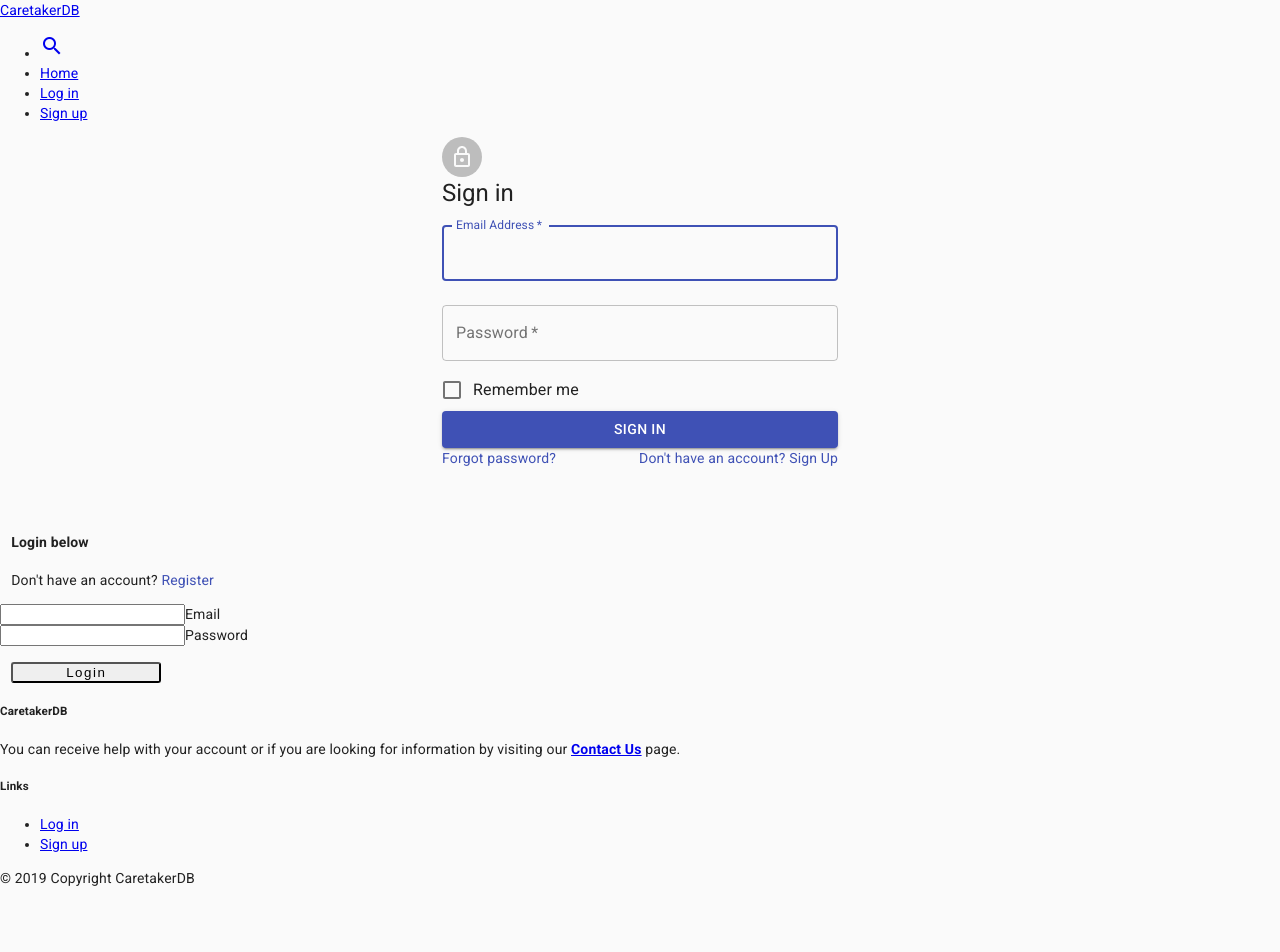
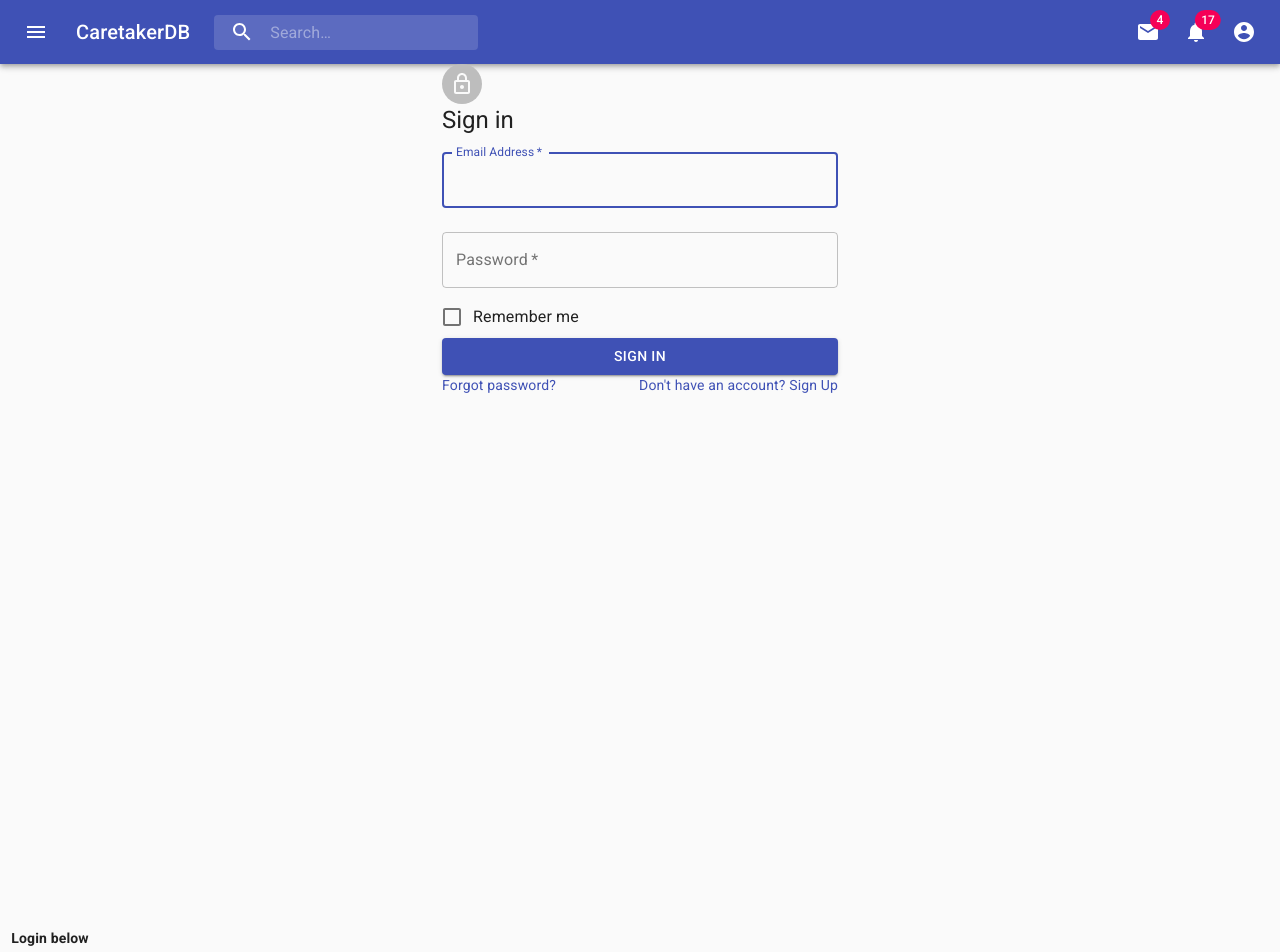
Before and after one commit to quiquemz/CaretakerDB, a React (Create React App) app in the folder client/: page /login in a window 1280 px wide. Shown: the top 952 px of the page. Before the commit the page ends 888 px from the top, so only its background shows below. Built offline with nearby package versions, Linux system fonts and the light colour scheme.

Commit message:
fix log in/log out and add material

```diff
--- a/client/src/App.js
+++ b/client/src/App.js
@@ -8,7 +8,7 @@
 import store from "./store";
 
 import Navbar from "./components/layout/Navbar";
-import Footer from "./components/layout/Footer";
+import StickyFooter from "./components/layout/Footer";
 import Landing from "./components/layout/Landing";
 import Register from "./components/auth/Register";
 import Login from "./components/auth/Login";
@@ -48,7 +48,7 @@
                 <PrivateRoute exact path="/dashboard" component={Dashboard} />
               </Switch>
             </main>
-            <Footer />
+            <StickyFooter />
         </Router>
       </Provider>
     );
--- a/client/src/components/auth/Login.js
+++ b/client/src/components/auth/Login.js
@@ -93,6 +93,7 @@
           Sign in
         </Typography>
         <form className={classes.form} onSubmit={this.onSubmit} noValidate>
+            <span>{errors.password}</span>
           <TextField
             variant="outlined"
             margin="normal"
--- a/client/src/components/layout/Footer.js
+++ b/client/src/components/layout/Footer.js
@@ -1,34 +1,49 @@
-import React, { Component } from "react";
-import { Link } from "react-router-dom";
-import authReducers from "../../reducers/authReducers";
+import React from 'react';
+import CssBaseline from '@material-ui/core/CssBaseline';
+import Typography from '@material-ui/core/Typography';
+import { makeStyles } from '@material-ui/core/styles';
+import Container from '@material-ui/core/Container';
+import Link from '@material-ui/core/Link';
 
-class Footer extends Component {
-    render() {
-      return (
-        <footer class="page-footer green">
-            <div class="container">
-            <div class="row">
-                <div class="col l6 s12">
-                <h5 class="white-text">CaretakerDB</h5>
-                <p class="grey-text text-lighten-4">You can receive help with your account or if you are looking for information
-                by visiting our <Link to="/" className="white-text"><strong>Contact Us</strong></Link> page.</p>
-                </div>
-                <div class="col l4 offset-l2 s12">
-                <h5 class="white-text">Links</h5>
-                <ul>
-                    <li><Link class="grey-text text-lighten-3" to="/login">Log in</Link></li>
-                    <li><Link class="grey-text text-lighten-3" to="/register">Sign up</Link></li>
-                </ul>
-                </div>
-            </div>
-            </div>
-            <div class="footer-copyright">
-            <div class="container">
-            &copy; 2019 Copyright CaretakerDB
-            </div>
-            </div>
-        </footer>
-      )}
+function Copyright() {
+  return (
+    <Typography variant="body2" color="textSecondary" align="center">
+      {'Copyright © '}
+      <Link color="inherit" href="https://material-ui.com/">
+        CaretakerDB
+      </Link>{' '}
+      {new Date().getFullYear()}
+      {'.'}
+    </Typography>
+  );
 }
 
-export default Footer;
+const useStyles = makeStyles(theme => ({
+  root: {
+    display: 'flex',
+    flexDirection: 'column',
+    minHeight: '100vh',
+  },
+  main: {
+    marginTop: theme.spacing(8),
+    marginBottom: theme.spacing(2),
+  },
+  footer: {
+    padding: theme.spacing(2),
+    marginTop: 'auto',
+    backgroundColor: 'white',
+  },
+}));
+
+export default function StickyFooter() {
+  const classes = useStyles();
+
+  return (
+      <footer className={classes.footer}>
+        <Container maxWidth="sm">
+          <Typography variant="body1">Welcome to CaretakerDB, use the menu to find everything you need.</Typography>
+          <Copyright />
+        </Container>
+      </footer>
+  );
+}
--- a/client/src/components/layout/Navbar.js
+++ b/client/src/components/layout/Navbar.js
@@ -1,24 +1,250 @@
 import React, { Component } from "react";
-import { Link, withRouter } from "react-router-dom";
+import { withRouter } from "react-router-dom";
 import PropTypes from "prop-types";
 import { connect } from "react-redux";
-class Navbar extends Component {
-  render() {
-    return (
-          <nav>
-            <div className="nav-wrapper green">
-                <Link to="/" className="brand-logo">CaretakerDB</Link>
-                <ul id="nav-mobile" className="right hide-on-med-and-down">
-                    <li><Link to="#"><i class="material-icons">search</i></Link></li>
-                    <li><Link to="/dashboard">Home</Link></li>
-                    {this.props.auth.isAuthenticated ? <li><Link>{this.props.auth.user.name.split(" ")[0]}</Link></li> : <></>}
-                    {!this.props.auth.isAuthenticated ? <li><Link to="/login">Log in</Link></li> : <></>}
-                    {!this.props.auth.isAuthenticated ? <li><Link to="/register">Sign up</Link></li> : <></>}
-                </ul>
+import { fade, makeStyles } from '@material-ui/core/styles';
+import AppBar from '@material-ui/core/AppBar';
+import Link from '@material-ui/core/Link';
+import Toolbar from '@material-ui/core/Toolbar';
+import IconButton from '@material-ui/core/IconButton';
+import Typography from '@material-ui/core/Typography';
+import InputBase from '@material-ui/core/InputBase';
+import Badge from '@material-ui/core/Badge';
+import MenuItem from '@material-ui/core/MenuItem';
+import Menu from '@material-ui/core/Menu';
+import MenuIcon from '@material-ui/icons/Menu';
+import SearchIcon from '@material-ui/icons/Search';
+import AccountCircle from '@material-ui/icons/AccountCircle';
+import MailIcon from '@material-ui/icons/Mail';
+import NotificationsIcon from '@material-ui/icons/Notifications';
+import MoreIcon from '@material-ui/icons/MoreVert';
+import { logoutUser } from "../../actions/authActions";
+
+const useStyles = makeStyles(theme => ({
+  grow: {
+    flexGrow: 1,
+  },
+  menuButton: {
+    marginRight: theme.spacing(2),
+  },
+  title: {
+    display: 'none',
+    [theme.breakpoints.up('sm')]: {
+      display: 'block',
+    },
+  },
+  search: {
+    position: 'relative',
+    borderRadius: theme.shape.borderRadius,
+    backgroundColor: fade(theme.palette.common.white, 0.15),
+    '&:hover': {
+      backgroundColor: fade(theme.palette.common.white, 0.25),
+    },
+    marginRight: theme.spacing(2),
+    marginLeft: 0,
+    width: '100%',
+    [theme.breakpoints.up('sm')]: {
+      marginLeft: theme.spacing(3),
+      width: 'auto',
+    },
+  },
+  searchIcon: {
+    width: theme.spacing(7),
+    height: '100%',
+    position: 'absolute',
+    pointerEvents: 'none',
+    display: 'flex',
+    alignItems: 'center',
+    justifyContent: 'center',
+  },
+  inputRoot: {
+    color: 'inherit',
+  },
+  inputInput: {
+    padding: theme.spacing(1, 1, 1, 7),
+    transition: theme.transitions.create('width'),
+    width: '100%',
+    [theme.breakpoints.up('md')]: {
+      width: 200,
+    },
+  },
+  sectionDesktop: {
+    display: 'none',
+    [theme.breakpoints.up('md')]: {
+      display: 'flex',
+    },
+  },
+  sectionMobile: {
+    display: 'flex',
+    [theme.breakpoints.up('md')]: {
+      display: 'none',
+    },
+  },
+}));
+
+export function Navbar(props) {
+  const classes = useStyles();
+  const [anchorEl, setAnchorEl] = React.useState(null);
+  const [mobileMoreAnchorEl, setMobileMoreAnchorEl] = React.useState(null);
+
+  const isMenuOpen = Boolean(anchorEl);
+  const isMobileMenuOpen = Boolean(mobileMoreAnchorEl);
+
+  const handleProfileMenuOpen = event => {
+    setAnchorEl(event.currentTarget);
+  };
+
+  const handleMobileMenuClose = () => {
+    setMobileMoreAnchorEl(null);
+  };
+
+  const handleMenuClose = () => {
+    setAnchorEl(null);
+    handleMobileMenuClose();
+  };
+
+  const handleMobileMenuOpen = event => {
+    setMobileMoreAnchorEl(event.currentTarget);
+  };
+
+  const onLogoutClick = e => {
+    e.preventDefault();
+    handleMenuClose();
+    props.logoutUser();
+  };
+
+  const menuId = 'primary-search-account-menu';
+  const renderMenu = (
+    <Menu
+      anchorEl={anchorEl}
+      anchorOrigin={{ vertical: 'top', horizontal: 'right' }}
+      id={menuId}
+      keepMounted
+      transformOrigin={{ vertical: 'top', horizontal: 'right' }}
+      open={isMenuOpen}
+      onClose={handleMenuClose}
+    >
+      {props.auth.isAuthenticated ?
+      <>
+      <MenuItem onClick={handleMenuClose}>Profile</MenuItem>
+      <MenuItem onClick={handleMenuClose}>My account</MenuItem>
+      <MenuItem onClick={onLogoutClick}>Log out</MenuItem>
+      </>
+      :
+      <MenuItem onClick={handleMenuClose}><Link href="/login">Log in</Link></MenuItem>
+      }
+    </Menu>
+  );
+
+  const mobileMenuId = 'primary-search-account-menu-mobile';
+  const renderMobileMenu = (
+    <Menu
+      anchorEl={mobileMoreAnchorEl}
+      anchorOrigin={{ vertical: 'top', horizontal: 'right' }}
+      id={mobileMenuId}
+      keepMounted
+      transformOrigin={{ vertical: 'top', horizontal: 'right' }}
+      open={isMobileMenuOpen}
+      onClose={handleMobileMenuClose}
+    >
+      <MenuItem>
+        <IconButton aria-label="show 4 new mails" color="inherit">
+          <Badge badgeContent={4} color="secondary">
+            <MailIcon />
+          </Badge>
+        </IconButton>
+        <p>Messages</p>
+      </MenuItem>
+      <MenuItem>
+        <IconButton aria-label="show 11 new notifications" color="inherit">
+          <Badge badgeContent={11} color="secondary">
+            <NotificationsIcon />
+          </Badge>
+        </IconButton>
+        <p>Notifications</p>
+      </MenuItem>
+      <MenuItem onClick={handleProfileMenuOpen}>
+        <IconButton
+          aria-label="account of current user"
+          aria-controls="primary-search-account-menu"
+          aria-haspopup="true"
+          color="inherit"
+        >
+          <AccountCircle />
+        </IconButton>
+        <p>Profile</p>
+      </MenuItem>
+    </Menu>
+  );
+
+  return (
+    <div className={classes.grow}>
+      <AppBar position="static">
+        <Toolbar>
+          <IconButton
+            edge="start"
+            className={classes.menuButton}
+            color="inherit"
+            aria-label="open drawer"
+          >
+            <MenuIcon />
+          </IconButton>
+          <Typography className={classes.title} variant="h6" noWrap>
+            CaretakerDB
+          </Typography>
+          <div className={classes.search}>
+            <div className={classes.searchIcon}>
+              <SearchIcon />
             </div>
-          </nav>
-    );
-  }
+            <InputBase
+              placeholder="Search…"
+              classes={{
+                root: classes.inputRoot,
+                input: classes.inputInput,
+              }}
+              inputProps={{ 'aria-label': 'search' }}
+            />
+          </div>
+          <div className={classes.grow} />
+          <div className={classes.sectionDesktop}>
+            <IconButton aria-label="show 4 new mails" color="inherit">
+              <Badge badgeContent={4} color="secondary">
+                <MailIcon />
+              </Badge>
+            </IconButton>
+            <IconButton aria-label="show 17 new notifications" color="inherit">
+              <Badge badgeContent={17} color="secondary">
+                <NotificationsIcon />
+              </Badge>
+            </IconButton>
+            <IconButton
+              edge="end"
+              aria-label="account of current user"
+              aria-controls={menuId}
+              aria-haspopup="true"
+              onClick={handleProfileMenuOpen}
+              color="inherit"
+            >
+              <AccountCircle />
+            </IconButton>
+          </div>
+          <div className={classes.sectionMobile}>
+            <IconButton
+              aria-label="show more"
+              aria-controls={mobileMenuId}
+              aria-haspopup="true"
+              onClick={handleMobileMenuOpen}
+              color="inherit"
+            >
+              <MoreIcon />
+            </IconButton>
+          </div>
+        </Toolbar>
+      </AppBar>
+      {renderMobileMenu}
+      {renderMenu}
+    </div>
+  );
 }
 Navbar.propTypes = {
     auth: PropTypes.object.isRequired,
@@ -30,4 +256,5 @@
 });
 export default connect(
     mapStateToProps,
+    { logoutUser }
 )(withRouter(Navbar));
--- a/client/src/index.css
+++ b/client/src/index.css
@@ -17,4 +17,5 @@
 
 main {
   flex: 1 0 auto;
+  min-height: 100vh;
 }
```
